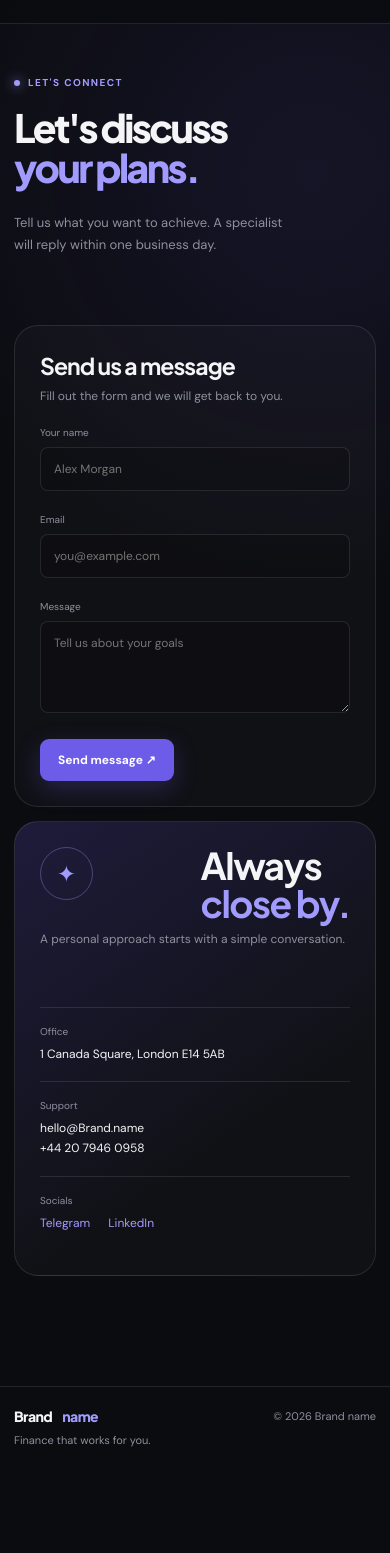
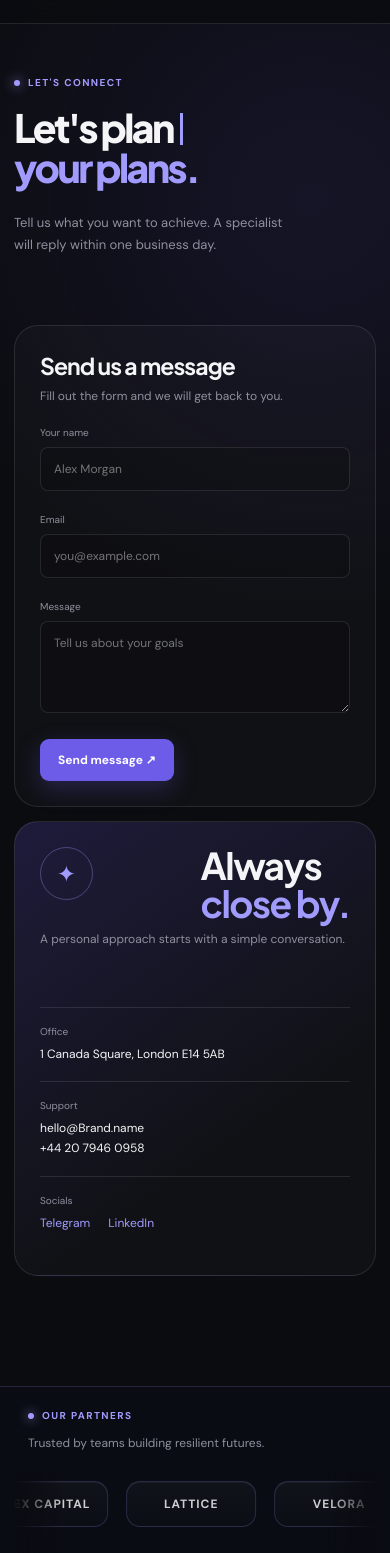
Before and after one commit to Evhenii-Melnychenko/finance, a Vue app: page /contacts in a window 390 px wide. Shown: the part 55-1608 px from the top of the page. Before the commit the page ends 1522 px from the top, so only its background shows below. Built offline with nearby package versions, Linux system fonts and the light colour scheme.

Commit message:
Added slider, typing text

```diff
--- a/index.html
+++ b/index.html
@@ -2,7 +2,7 @@
 <html lang="">
   <head>
     <meta charset="UTF-8">
-    <link rel="icon" href="/favicon.ico">
+    <link rel="icon" href="/favicon.png">
     <meta name="viewport" content="width=device-width, initial-scale=1.0">
     <title>Let's discuss your plans</title>
   </head>
--- a/src/App.vue
+++ b/src/App.vue
@@ -1,6 +1,7 @@
 <script setup lang="ts">
 import AppFooter from './components/AppFooter.vue'
 import AppHeader from './components/AppHeader.vue'
+import PartnerMarquee from './components/PartnerMarquee.vue'
 </script>
 
 <template>
@@ -10,6 +11,7 @@ import AppHeader from './components/AppHeader.vue'
       <Transition name="page" mode="out-in">
         <RouterView />
       </Transition>
+      <PartnerMarquee />
     </main>
     <AppFooter />
   </div>
--- a/src/assets/styles/base.css
+++ b/src/assets/styles/base.css
@@ -85,6 +85,20 @@
   letter-spacing: -0.065em;
 }
 
+.page-intro__typed-title {
+  white-space: pre;
+}
+
+.page-intro__caret {
+  display: inline-block;
+  width: 3px;
+  height: 0.8em;
+  margin-left: 7px;
+  vertical-align: -0.04em;
+  background: var(--color-violet-bright);
+  animation: typing-caret 0.8s steps(1) infinite;
+}
+
 .page-intro__title em,
 h2 em {
   color: var(--color-violet-bright);
--- a/src/assets/styles/home.css
+++ b/src/assets/styles/home.css
@@ -18,6 +18,20 @@
 .hero-section__title em {
   color: var(--color-violet-bright);
   font-style: normal;
+}
+
+.hero-section__typed-title {
+  white-space: pre;
+}
+
+.hero-section__caret {
+  display: inline-block;
+  width: 3px;
+  height: 0.8em;
+  margin-left: 7px;
+  vertical-align: -0.04em;
+  background: var(--color-violet-bright);
+  animation: typing-caret 0.8s steps(1) infinite;
 }
 
 .hero-section__description {
@@ -300,3 +314,116 @@
   bottom: 22px;
   color: var(--color-violet-bright);
 }
+
+.partners-marquee {
+  position: relative;
+  overflow: hidden;
+  border-top: 1px solid rgba(162, 155, 254, 0.18);
+  border-bottom: 1px solid rgba(162, 155, 254, 0.18);
+  background: rgba(11, 13, 21, 0.72);
+  backdrop-filter: blur(8px);
+}
+
+.partners-marquee__header {
+  display: flex;
+  align-items: end;
+  justify-content: space-between;
+  gap: 20px;
+  padding-top: 28px;
+  padding-bottom: 18px;
+}
+
+.partners-marquee__text {
+  max-width: 320px;
+  color: var(--color-muted);
+  font-size: 12px;
+  line-height: 1.6;
+  text-align: right;
+}
+
+.partners-marquee__track-wrap {
+  position: relative;
+  overflow: hidden;
+  padding: 20px 0 28px;
+}
+
+.partners-marquee__track-wrap::before,
+.partners-marquee__track-wrap::after {
+  content: '';
+  position: absolute;
+  top: 0;
+  bottom: 0;
+  width: 110px;
+  z-index: 1;
+  pointer-events: none;
+}
+
+.partners-marquee__track-wrap::before {
+  left: 0;
+  background: linear-gradient(90deg, rgba(10, 12, 18, 1), rgba(10, 12, 18, 0));
+}
+
+.partners-marquee__track-wrap::after {
+  right: 0;
+  background: linear-gradient(-90deg, rgba(10, 12, 18, 1), rgba(10, 12, 18, 0));
+}
+
+.partners-marquee__track {
+  display: flex;
+  width: max-content;
+  gap: 18px;
+  animation: partners-marquee 40s linear infinite;
+}
+
+.partners-marquee__item {
+  display: inline-flex;
+  align-items: center;
+  justify-content: center;
+  min-width: 170px;
+  height: 54px;
+  border: 1px solid rgba(162, 155, 254, 0.2);
+  border-radius: 14px;
+  color: rgba(255, 255, 255, 0.8);
+  background: linear-gradient(180deg, rgba(255, 255, 255, 0.03), rgba(255, 255, 255, 0.01));
+  box-shadow: inset 0 1px 0 rgba(255, 255, 255, 0.04);
+  font: 700 12px var(--font-body);
+  letter-spacing: 0.12em;
+  text-transform: uppercase;
+}
+
+@keyframes partners-marquee {
+  0% {
+    transform: translateX(0);
+  }
+
+  100% {
+    transform: translateX(-50%);
+  }
+}
+
+@media (max-width: 700px) {
+  .partners-marquee__header {
+    display: block;
+    padding-top: 22px;
+  }
+
+  .partners-marquee__text {
+    margin-top: 12px;
+    text-align: left;
+  }
+
+  .partners-marquee__track-wrap {
+    padding-top: 10px;
+  }
+
+  .partners-marquee__track-wrap::before,
+  .partners-marquee__track-wrap::after {
+    width: 48px;
+  }
+
+  .partners-marquee__item {
+    min-width: 130px;
+    height: 46px;
+    letter-spacing: 0.08em;
+  }
+}
--- /dev/null
+++ b/src/components/PartnerMarquee.vue
@@ -0,0 +1,36 @@
+<script setup lang="ts">
+const partners = [
+  'Northstar',
+  'Apex Capital',
+  'Lattice',
+  'Velora',
+  'SummitPay',
+  'Nova Ledger',
+  'Crestline',
+  'Beacon Group',
+  'Horizon One',
+  'Quantum',
+]
+</script>
+
+<template>
+  <section class="partners-marquee" aria-label="Our partners">
+    <div class="layout-container">
+        <div class="layout-container partners-marquee__header">
+            <p class="eyebrow"><span class="eyebrow__dot"></span>Our partners</p>
+            <p class="partners-marquee__text">Trusted by teams building resilient futures.</p>
+        </div>
+
+        <div class="partners-marquee__track-wrap">
+        <div class="partners-marquee__track">
+            <div v-for="(partner, index) in partners" :key="`partner-${partner}-${index}`" class="partners-marquee__item">
+            {{ partner }}
+            </div>
+            <div v-for="(partner, index) in partners" :key="`partner-duplicate-${partner}-${index}`" class="partners-marquee__item" aria-hidden="true">
+            {{ partner }}
+            </div>
+        </div>
+        </div>
+    </div>
+  </section>
+</template>
--- a/src/views/ContactsView.vue
+++ b/src/views/ContactsView.vue
@@ -1,11 +1,41 @@
 <script setup lang="ts">
-import { reactive, ref } from 'vue'
+import { onBeforeUnmount, onMounted, reactive, ref } from 'vue'
 import { useFinanceStore } from '../stores/financeStore'
 
 const store = useFinanceStore()
 const form = reactive({ name: '', email: '', message: '' })
 const errors = reactive({ name: '', email: '', message: '' })
 const isSubmitted = ref(false)
+
+const pageIntroTexts = ['Let\'s discuss', 'Let\'s plan', 'Let\'s build']
+const typedPageTitle = ref('')
+let pageIntroTimer = 0
+let pageIntroIndex = 0
+let pageIntroCharacterIndex = 0
+let isDeletingPageIntro = false
+
+function typePageIntro() {
+  const currentTitle = pageIntroTexts[pageIntroIndex] ?? pageIntroTexts[0] ?? ''
+  const typingSpeed = isDeletingPageIntro ? 55 : 95
+
+  pageIntroCharacterIndex += isDeletingPageIntro ? -1 : 1
+  typedPageTitle.value = currentTitle.slice(0, pageIntroCharacterIndex)
+
+  if (!isDeletingPageIntro && pageIntroCharacterIndex === currentTitle.length) {
+    isDeletingPageIntro = true
+    pageIntroTimer = window.setTimeout(typePageIntro, 1600)
+    return
+  }
+
+  if (isDeletingPageIntro && pageIntroCharacterIndex === 0) {
+    isDeletingPageIntro = false
+    pageIntroIndex = (pageIntroIndex + 1) % pageIntroTexts.length
+    pageIntroTimer = window.setTimeout(typePageIntro, 300)
+    return
+  }
+
+  pageIntroTimer = window.setTimeout(typePageIntro, typingSpeed)
+}
 
 function submitForm() {
   errors.name = form.name.trim() ? '' : 'Enter your name'
@@ -15,11 +45,26 @@ function submitForm() {
   store.markContactSent()
   isSubmitted.value = true
 }
+
+onMounted(() => {
+  const shouldReduceMotion = window.matchMedia('(prefers-reduced-motion: reduce)').matches
+
+  if (shouldReduceMotion) {
+    typedPageTitle.value = pageIntroTexts[0] ?? ''
+    return
+  }
+
+  typePageIntro()
+})
+
+onBeforeUnmount(() => {
+  window.clearTimeout(pageIntroTimer)
+})
 </script>
 
 <template>
   <div class="contacts-view layout-container page-view">
-    <section class="page-intro page-intro--contacts reveal-item"><div><p class="eyebrow"><span class="eyebrow__dot"></span>Let's connect</p><h1 class="page-intro__title">Let's discuss<br /><em>your plans.</em></h1></div><p class="page-intro__description">Tell us what you want to achieve. A specialist will reply within one business day.</p></section>
+    <section class="page-intro page-intro--contacts reveal-item"><div><p class="eyebrow"><span class="eyebrow__dot"></span>Let's connect</p><h1 class="page-intro__title"><span class="page-intro__typed-title">{{ typedPageTitle }}</span><span class="page-intro__caret" aria-hidden="true"></span><br /><em>your plans.</em></h1></div><p class="page-intro__description">Tell us what you want to achieve. A specialist will reply within one business day.</p></section>
     <div class="contacts-view__grid">
       <form class="contact-form reveal-item" novalidate @submit.prevent="submitForm"><h2>Send us a message</h2><p>Fill out the form and we will get back to you.</p><label class="form-field"><span>Your name</span><input v-model="form.name" type="text" placeholder="Alex Morgan" /><small v-if="errors.name">{{ errors.name }}</small></label><label class="form-field"><span>Email</span><input v-model="form.email" type="email" placeholder="you@example.com" /><small v-if="errors.email">{{ errors.email }}</small></label><label class="form-field"><span>Message</span><textarea v-model="form.message" rows="4" placeholder="Tell us about your goals"></textarea><small v-if="errors.message">{{ errors.message }}</small></label><button class="button contact-form__submit" type="submit">{{ isSubmitted ? 'Message sent ✓' : 'Send message ↗' }}</button></form>
       <aside class="contact-info reveal-item reveal-item--delay"><div class="contact-info__top"><span class="contact-info__orb">✦</span><h2>Always<br /><em>close by.</em></h2></div><p>A personal approach starts with a simple conversation.</p><dl><div><dt>Office</dt><dd>1 Canada Square, London E14 5AB</dd></div><div><dt>Support</dt><dd>hello@Brand.name<br />+44 20 7946 0958</dd></div><div><dt>Socials</dt><dd class="contact-info__socials"><a href="https://t.me" target="_blank" rel="noreferrer">Telegram</a><a href="https://www.linkedin.com" target="_blank" rel="noreferrer">LinkedIn</a></dd></div></dl></aside>
--- a/src/views/ProductsView.vue
+++ b/src/views/ProductsView.vue
@@ -1,5 +1,5 @@
 <script setup lang="ts">
-import { computed, ref } from 'vue'
+import { computed, onBeforeUnmount, onMounted, ref } from 'vue'
 import ProductCard from '../components/ProductCard.vue'
 import { products, useFinanceStore } from '../stores/financeStore'
 
@@ -11,6 +11,36 @@ const filteredProducts = computed(() => activeCategory.value === 'All' ? product
 const visibleProducts = computed(() => activeCategory.value === 'All' ? filteredProducts.value.slice(0, productsLimit.value) : filteredProducts.value)
 const hasMoreProducts = computed(() => activeCategory.value === 'All' && visibleProducts.value.length < filteredProducts.value.length)
 const hasLessProducts = computed(() => activeCategory.value === 'All' && productsLimit.value > 6)
+
+const pageIntroTexts = ['Tools for', 'Products for', 'Finance for']
+const typedPageTitle = ref('')
+let pageIntroTimer = 0
+let pageIntroIndex = 0
+let pageIntroCharacterIndex = 0
+let isDeletingPageIntro = false
+
+function typePageIntro() {
+  const currentTitle = pageIntroTexts[pageIntroIndex] ?? pageIntroTexts[0] ?? ''
+  const typingSpeed = isDeletingPageIntro ? 55 : 95
+
+  pageIntroCharacterIndex += isDeletingPageIntro ? -1 : 1
+  typedPageTitle.value = currentTitle.slice(0, pageIntroCharacterIndex)
+
+  if (!isDeletingPageIntro && pageIntroCharacterIndex === currentTitle.length) {
+    isDeletingPageIntro = true
+    pageIntroTimer = window.setTimeout(typePageIntro, 1600)
+    return
+  }
+
+  if (isDeletingPageIntro && pageIntroCharacterIndex === 0) {
+    isDeletingPageIntro = false
+    pageIntroIndex = (pageIntroIndex + 1) % pageIntroTexts.length
+    pageIntroTimer = window.setTimeout(typePageIntro, 300)
+    return
+  }
+
+  pageIntroTimer = window.setTimeout(typePageIntro, typingSpeed)
+}
 
 function selectCategory(category: string) {
   activeCategory.value = category
@@ -24,11 +54,26 @@ function showMoreProducts() {
 function showLessProducts() {
   productsLimit.value = 6
 }
+
+onMounted(() => {
+  const shouldReduceMotion = window.matchMedia('(prefers-reduced-motion: reduce)').matches
+
+  if (shouldReduceMotion) {
+    typedPageTitle.value = pageIntroTexts[0] ?? ''
+    return
+  }
+
+  typePageIntro()
+})
+
+onBeforeUnmount(() => {
+  window.clearTimeout(pageIntroTimer)
+})
 </script>
 
 <template>
   <div class="products-view layout-container page-view">
-    <section class="page-intro reveal-item"><div><p class="eyebrow"><span class="eyebrow__dot"></span>Brand ecosystem</p><h1 class="page-intro__title">Tools for<br /><em>your next move.</em></h1></div><p class="page-intro__description">Choose the products that turn your plans into a clear financial strategy.</p></section>
+    <section class="page-intro reveal-item"><div><p class="eyebrow"><span class="eyebrow__dot"></span>Brand ecosystem</p><h1 class="page-intro__title"><span class="page-intro__typed-title">{{ typedPageTitle }}</span><span class="page-intro__caret" aria-hidden="true"></span><br /><em>your next move.</em></h1></div><p class="page-intro__description">Choose the products that turn your plans into a clear financial strategy.</p></section>
     <div class="products-view__toolbar reveal-item"><div class="filter-tabs" role="tablist"><button v-for="category in categories" :key="category" class="filter-tabs__item" :class="{ 'filter-tabs__item--active': activeCategory === category }" type="button" @click="selectCategory(category)">{{ category }}</button></div><span class="products-view__count">{{ visibleProducts.length }} of {{ filteredProducts.length }} products</span></div>
     <TransitionGroup name="product-list" tag="div" class="products-grid"><ProductCard v-for="product in visibleProducts" :key="product.id" :product="product" :is-favorite="store.favoriteIds.includes(product.id)" :is-selected="store.selectedProductId === product.id" @favorite="store.toggleFavorite" @select="store.selectProduct" /></TransitionGroup>
     <div v-if="hasMoreProducts || hasLessProducts" class="products-view__actions">
```
Also changed, not shown: src/assets/styles/animations.css (+14 -3 lines), src/assets/styles/products.css (+10 -3 lines), src/assets/styles/responsive.css (+58 -16 lines), src/views/HomeView.vue (+39 -3 lines), public/favicon.png (added), 1 other file (tests, documents, lock files or other folders).
